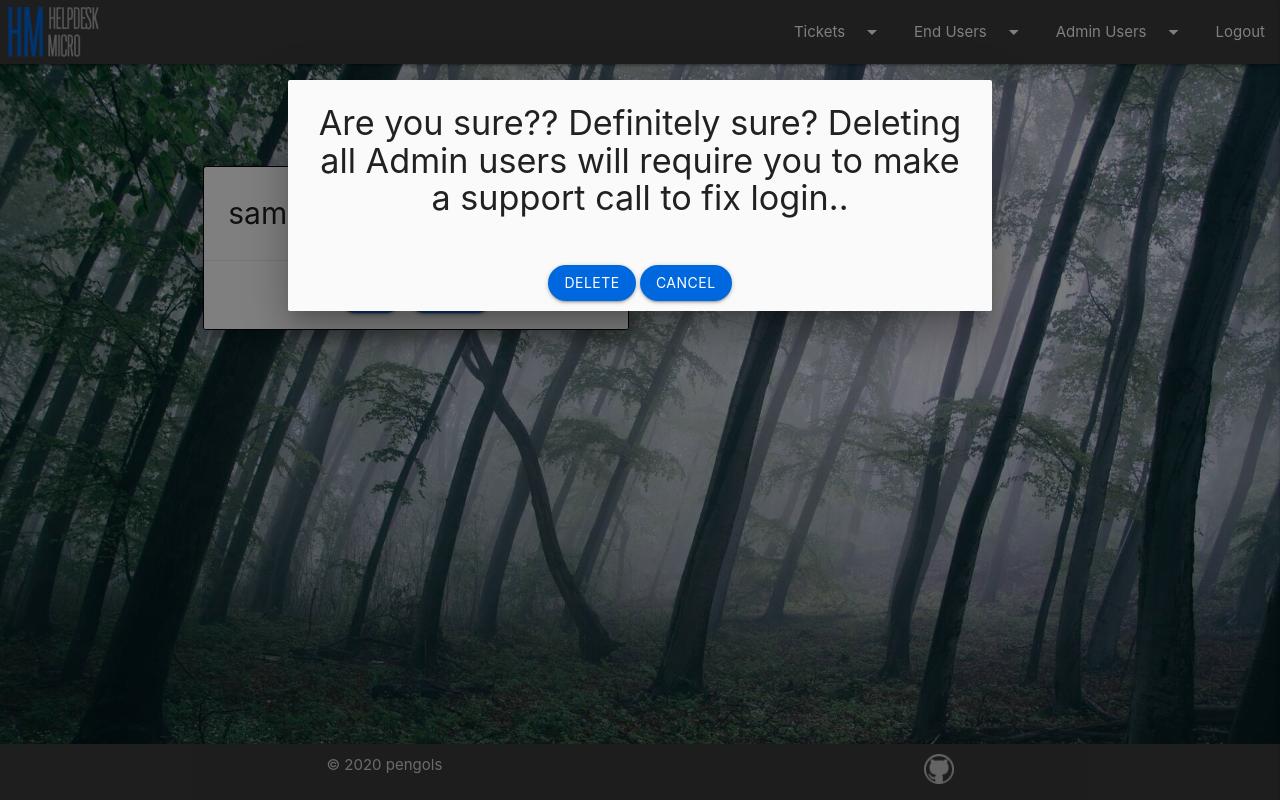
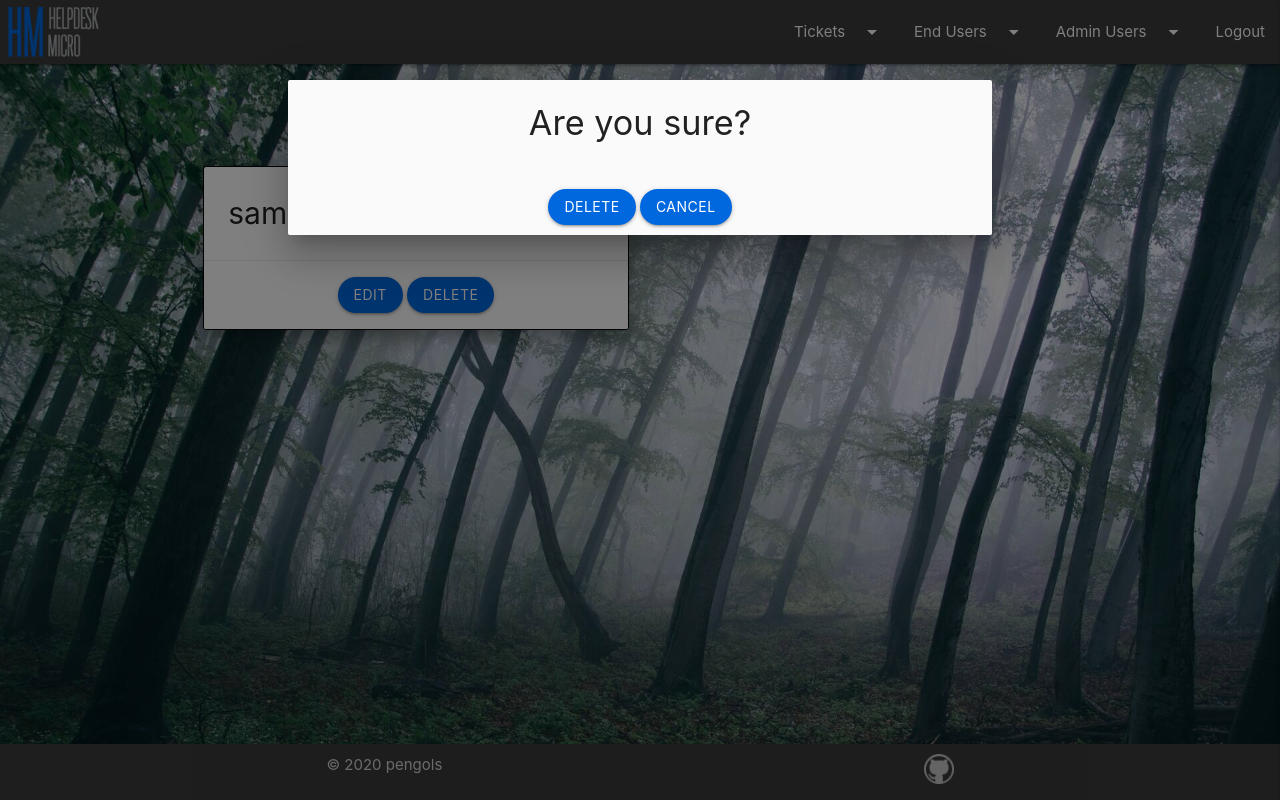
Before and after one commit to Code-Institute-Submissions/Helpdesk-Micro, a Flask app: page /admin_users in a window 1280 px wide, after a click on "DELETE". Run offline with Flask 2, Linux system fonts and the light colour scheme; the visitor is signed in with stand-in values (Sample User, id 1); a database or web service that is not in the repository returns one stand-in record (values such as "Sample title"); some libraries are stand-ins or nearby versions.

Commit message:
amended delete text

```diff
--- a/templates/admin_users.html
+++ b/templates/admin_users.html
@@ -18,7 +18,7 @@
   <!-- Modal Structure -->
   <div id="modal1" class="modal">
     <div class="modal-content">
-      <h4>Are you sure?? Definitely sure? Deleting all Admin users will require you to make a support call to fix login..</h4>
+      <h4>Are you sure?</h4>
     </div>
     <div class="modal-footer">
     <a href="{{ url_for('delete_admin_user', admin_user_id=admin_user._id) }}" class="modal-close waves-effect waves-light btn">Delete</a>
```
